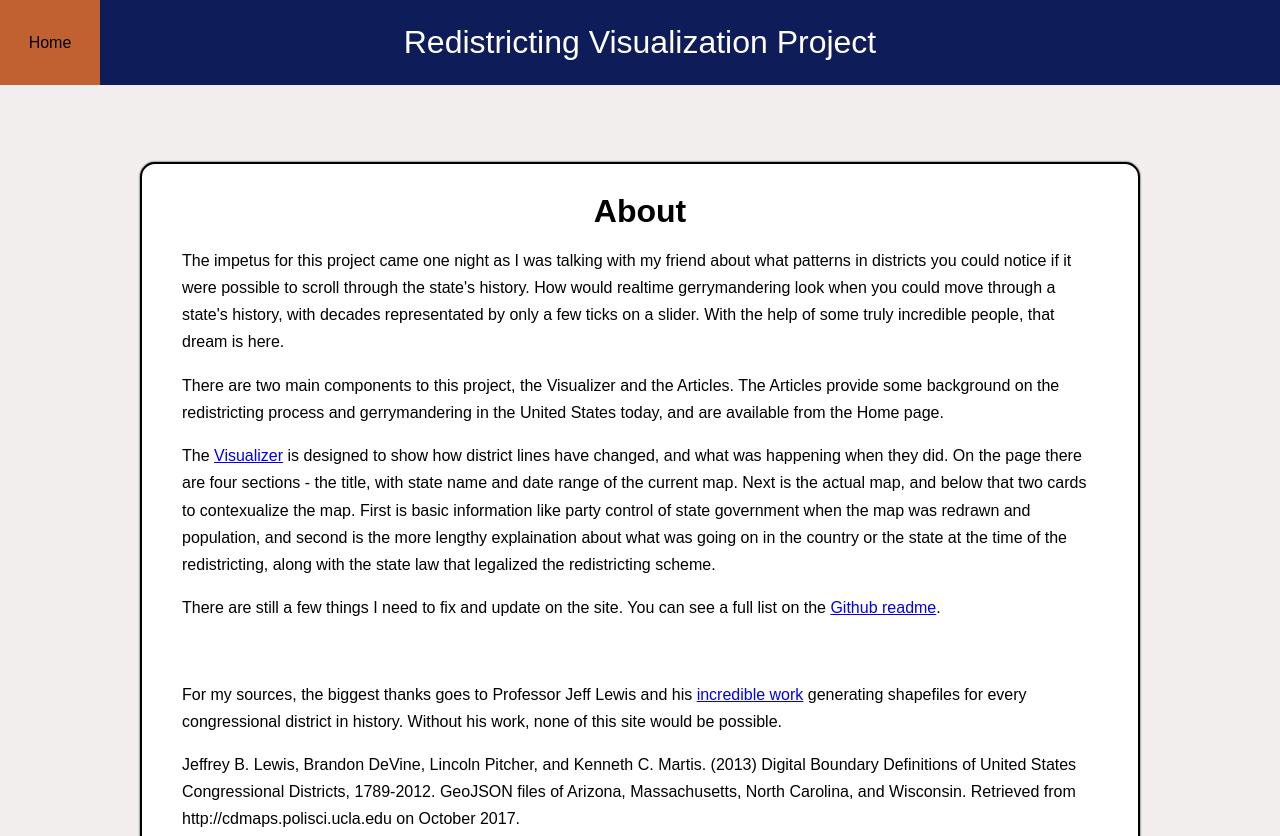
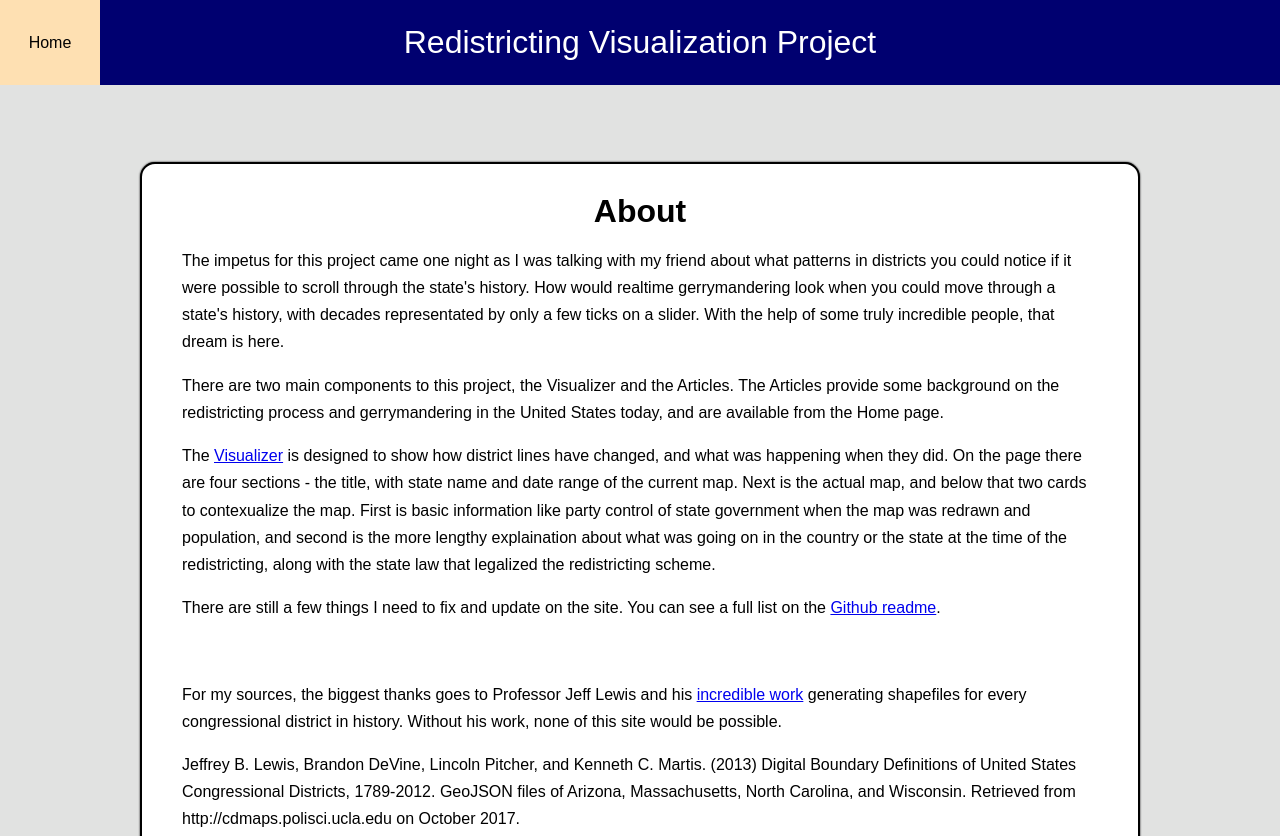
Before and after one commit to imckdonnelly/imckdonnelly.github.io, a plain HTML site: page About.html in a window 1280 px wide. Shown: the top 836 px of the page. Drawn offline with Linux system fonts and the light colour scheme.

Commit message:
Style changes sitewide

```diff
--- a/RVP.css
+++ b/RVP.css
@@ -39,7 +39,7 @@ body {
 }
 
 .back-button {
-  background-color: #ff9e21;
+  background-color: #cbae82;
   text-decoration: none;
   opacity: 1;
   display: grid;
@@ -48,7 +48,7 @@ body {
   color: black;
 }
 .back-button:hover {
-  background-color: #c16030;
+  background-color: #ffffe4;
 }
 @media only screen and (max-width: 992px) {
   #home {
@@ -57,7 +57,7 @@ body {
 }
 .title {
   text-align: center;
-  background-color: #0f1c5a;
+  background-color: #000070;
   color: white;
 }
 .top-fill {
@@ -110,11 +110,14 @@ body {
 }
 
 select {
-  background: #ff9e21;
+  background: #cbae82;
 }
 .state-select {
   display: grid;
   align-items: stretch;
+}
+select:hover {
+  background-color: #ffffe4;
 }
 
 
@@ -219,7 +222,7 @@ select {
 
 /*Content aka Bottom of Page*/
 .context-container {
-  background-color: #d2d2d2;
+  background-color: #E1E2E1;
   display: grid;
   grid-template-columns: 20px 1fr 20px;
   grid-template-rows: 20px max-content 20px max-content 20px;
--- a/blog.css
+++ b/blog.css
@@ -16,7 +16,7 @@ body {
   grid-template-areas:
     "header header header"
     ". content .";
-  background-color: #f3eeee;
+  background-color: #E1E2E1;
 }
 
 @media only screen and (min-width: 992px) {
@@ -32,7 +32,7 @@ body {
 .title {
   grid-row-start: 1;
   grid-column-start: 2;
-  background-color: #0f1c5a;
+  background-color: #000070;
   display: grid;
   align-items: center;
   text-align: center;
@@ -58,11 +58,11 @@ body {
 }
 
 .right-block {
-  background-color: #0f1c5a;
+  background-color: #000070;
 }
 
 .back-button {
-  background-color: #ff9e21;
+  background-color: #cbae82;
   grid-row-start: 1;
   grid-column-start: 1;
   text-decoration: none;
@@ -76,7 +76,7 @@ body {
     opacity: 0.0;
   }
 .back-button:hover {
-  background-color: #c16030;
+  background-color: #ffe0b2;
 }
 @media only screen and (min-width: 992px) {
   .back-button div {
--- a/home.css
+++ b/home.css
@@ -16,7 +16,7 @@ body {
   grid-template-areas:
     "header header header"
     ". content .";
-  background-color: #f3eeee;
+  background-color: #E1E2E1;
 }
 @media only screen and (min-width: 768px) {
   body {
@@ -41,7 +41,7 @@ body {
 /*Top of Page Declaration*/
 .title {
   grid-area: header;
-  background-color: #0f1c5a;
+  background-color: #000070;
   display: grid;
   justify-items: center;
   align-items: center;
@@ -88,7 +88,7 @@ body {
 }
 
 .text-block {
-  border-color: black;
+  border-color: #000070;
   border-style: solid;
   padding: 0.2em .6em;
   background-color: white;
@@ -98,6 +98,7 @@ body {
 /*Picture Link Positioning*/
 .pic-link {
   border: solid;
+  border-color: #000070;
   text-decoration: none;
   display: grid;
   grid-template-columns: 1fr;
@@ -123,6 +124,9 @@ body {
   color: black;
   grid-area: tile;
   text-align: center;
+}
+.pic-link:hover {
+    border-color: #7953d2;
 }
 .pic-link:hover .state-name {
   visibility: visible;
@@ -187,7 +191,7 @@ body {
   grid-row-start: 4;
 }
 .tile {
-  border-color: black;
+  border-color: #000070;
   border-style: solid;
   border-width: 5px;
   border-radius: 50px;
@@ -196,7 +200,7 @@ body {
   display: grid;
   align-items: center;
   text-align: center;
-  background-color: #e8d2cd;
+  background-color: #ffe0b2;
   color: black;
 }
 
@@ -232,11 +236,8 @@ body {
     padding: .2em;
   }
   .tile:hover {
-    opacity: .7;
-  }
-  .tile:hover div {
-    color: #7187f3;
-    opacity: 1;
+    background-color: #cbae82;
+    border-color: #7953d2;
   }
 
   .blog-links {
```
